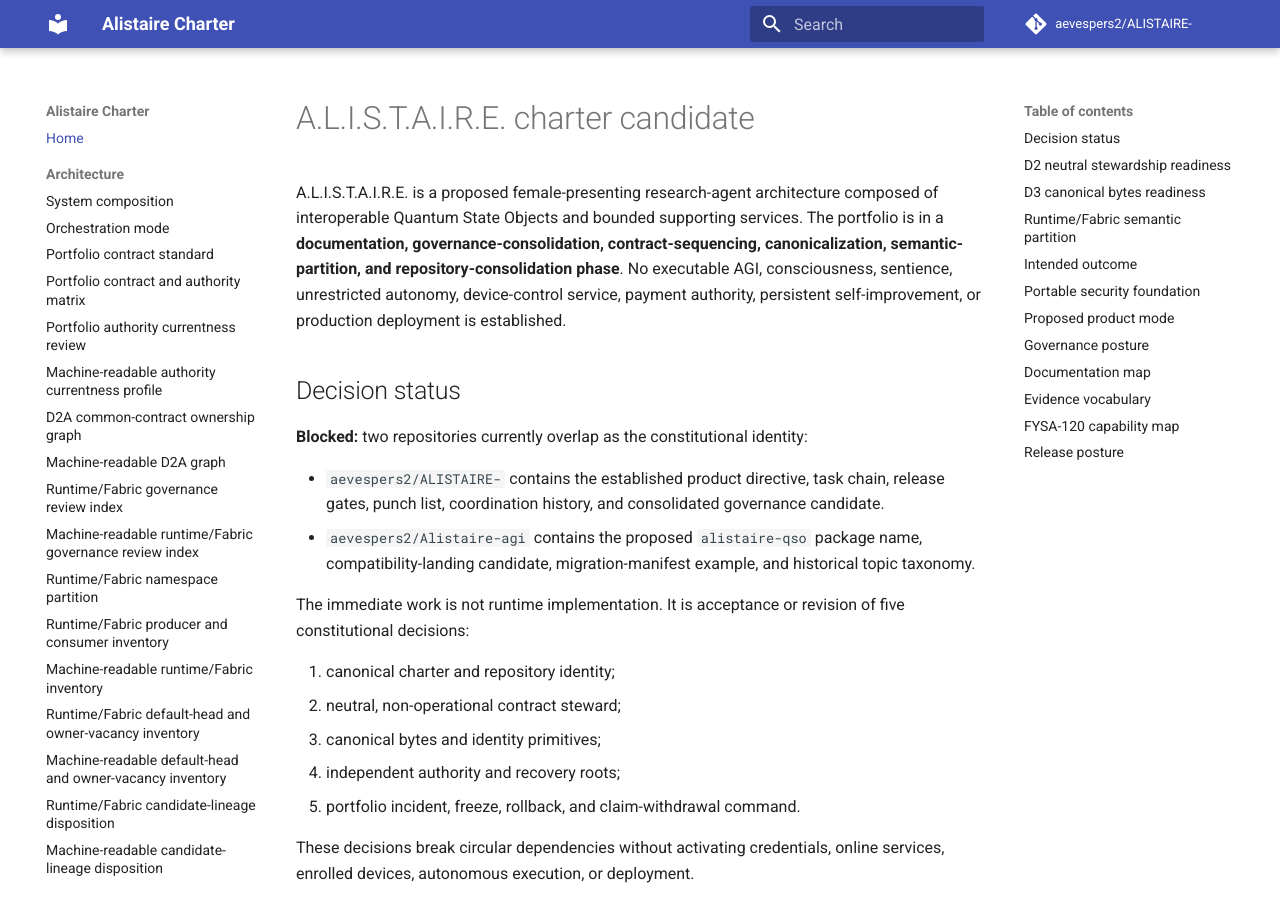
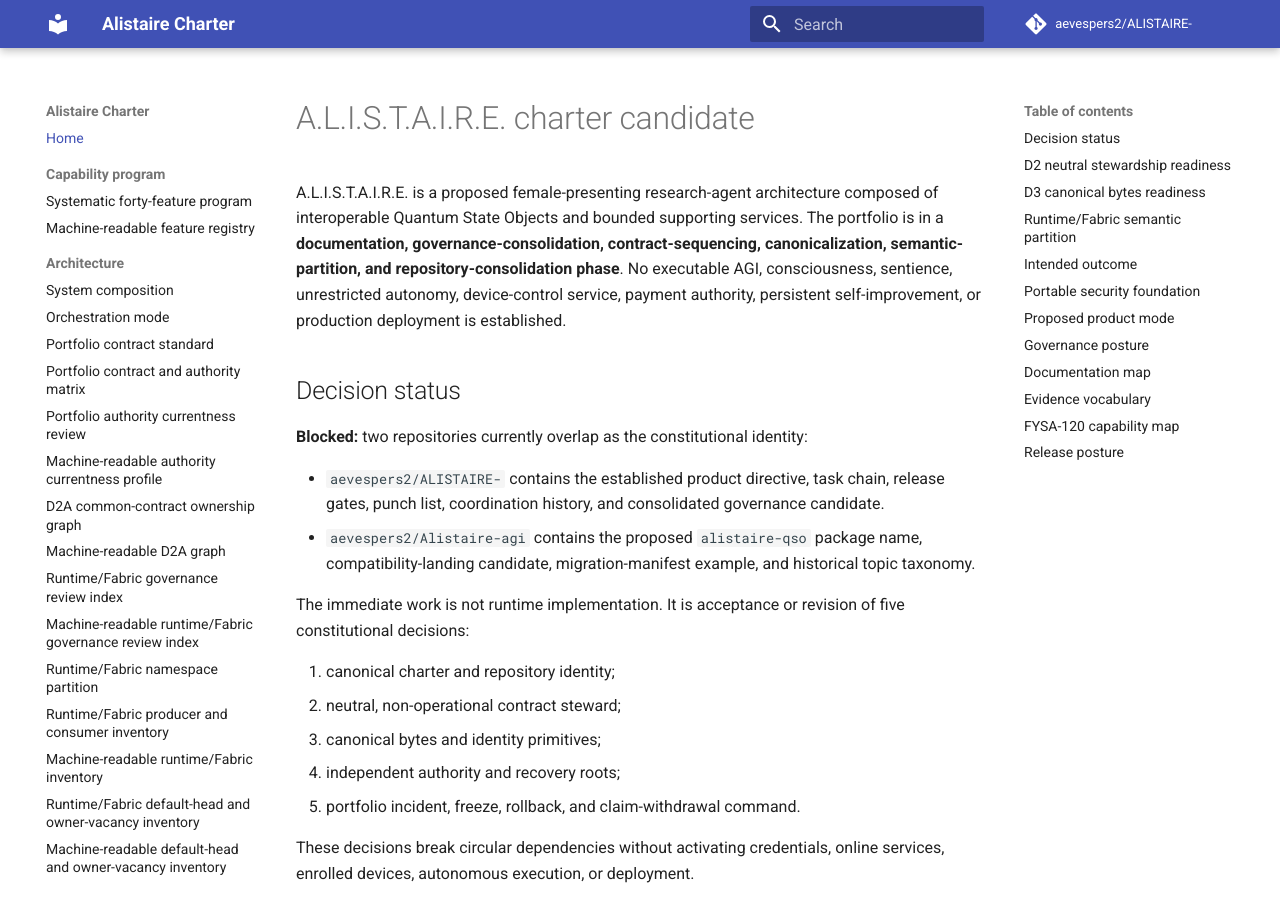
Before and after one commit to aevespers2/ALISTAIRE-, an MkDocs documentation site: the page built from docs/index.md, in a window 1280 px wide and 900 px high. Built offline with MkDocs 1.6.1 and Material for MkDocs 9.7.7, drawn with Linux system fonts in a browser that asks for light colours; comment, search, counter and statistics services are not loaded.

Commit message:
docs: add feature program to Pages navigation

```diff
--- a/mkdocs.yml
+++ b/mkdocs.yml
@@ -12,6 +12,7 @@ extra:
   runtime_fabric_default_head_owner_status: DEFAULT_HEADS_VERIFIED_OWNER_VACANCIES_RECORDED_BINDINGS_UNACCEPTED
   runtime_fabric_lineage_disposition_status: CANDIDATE_LINEAGES_CLASSIFIED_REBIND_WITHDRAW_OR_ACCEPT_REQUIRED
   kernel_runtime_crosswalk_status: KERNEL_RUNTIME_CROSSWALK_OPTIONS_DOCUMENTED_UNSELECTED
+  systematic_feature_program_status: FEATURE_PROGRAM_SPECIFIED_IMPLEMENTATION_UNAUTHORIZED
   runtime_fabric_marker: runtime/Fabric
 theme:
   name: material
@@ -21,6 +22,9 @@ theme:
     - content.code.copy
 nav:
   - Home: index.md
+  - Capability program:
+      - Systematic forty-feature program: systematic-feature-program.md
+      - Machine-readable feature registry: systematic-feature-registry-v1.json
   - Architecture:
       - System composition: architecture.md
       - Orchestration mode: orchestration-mode.md
```
